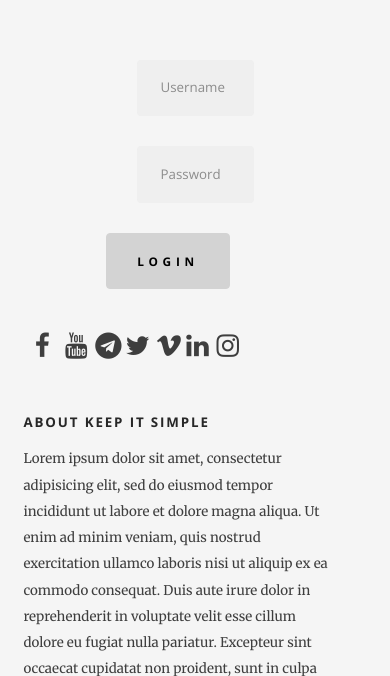
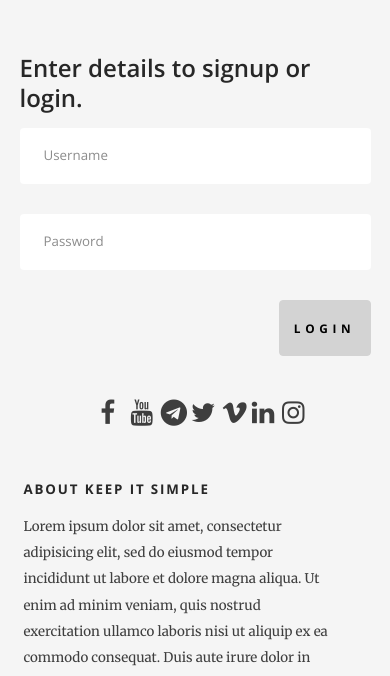
Before and after one commit to tobidada001/keep-it-simple-blog, a Django app: template keep_it_simple_blog/blog/templates/blog/login.html in a window 390 px wide. Shown: the part 179-855 px from the top of the page. Run offline with Django 4.2, Linux system fonts and the light colour scheme; the template is opened without the code that fills it, so the values that code supplies are empty; parts of the project's set-up code (start-up, migrations or seed data) failed here and were passed over; some libraries are stand-ins or nearby versions.

Commit message:
Added responsive login page

```diff
--- a/keep_it_simple_blog/blog/static/css/main.css
+++ b/keep_it_simple_blog/blog/static/css/main.css
@@ -71,6 +71,7 @@
 
 
 
+
 /* ===================================================================
  * # base style overrides
  *
--- a/keep_it_simple_blog/blog/templates/blog/base.html
+++ b/keep_it_simple_blog/blog/templates/blog/base.html
@@ -118,7 +118,7 @@
                     </li>
 
 
-                    <li  id="userlbl">
+                    <li  id="userlbl" >
 
                         {% if user.is_authenticated%}
 
@@ -126,7 +126,7 @@
                                 <a href="{% url 'logout' %}" ><span>Logout Admin ({{user}})</span> </a>
                             {% else %}
 
-                                <a href="{% url 'logout' %}" ><span>Logout {{user}}</span> </a>
+                                <a href="{% url 'logout' %}"  ><span>Logout {{user}}</span> </a>
                             {% endif %}
                         {% else %}
                            <a href="{% url 'login' %}">Login</a>
@@ -137,6 +137,10 @@
 
                 </ul>
 
+                <style>
+
+                </style>
+
             </div>
 
         </nav>
@@ -145,6 +149,7 @@
         <a class="header-menu-toggle" href="#0" title="Menu">
             <span>Menu</span>
         </a>
+
 
     </header>
     <!-- Header End -->
@@ -155,7 +160,7 @@
 
         <div class="row s-footer__top">
             <div class="column">
-                <ul class="s-footer__social" style="display: inline-flex;">
+                <ul class="s-footer__social" style="display: flex; justify-content: center; ">
 
                     {% for links in social_links %}
 
--- a/keep_it_simple_blog/blog/templates/blog/blog.html
+++ b/keep_it_simple_blog/blog/templates/blog/blog.html
@@ -8,7 +8,9 @@
 
         <div class="row">
 
+
             <div id="main" class="s-content__main large-8 column">
+                {% if request.GET.searchbox %}<strong style="font-size: 2em;"># {{request.GET.searchbox }} </strong>{% endif %}
 
                 {% for p in page %}
 
--- a/keep_it_simple_blog/blog/templates/blog/index.html
+++ b/keep_it_simple_blog/blog/templates/blog/index.html
@@ -10,6 +10,7 @@
         <div class="row">
 
             <div id="main" class="s-content__main large-8 column">
+                {% if request.GET.searchbox %}<strong style="font-size: 2em;"># {{request.GET.searchbox }} </strong>{% endif %}
                 {% if posts %}
 
                     <h3 style="margin-left: 0rem; margin-top: 0;" class="entry__title h3">Latest Posts</h3><br>
--- a/keep_it_simple_blog/blog/templates/blog/login.html
+++ b/keep_it_simple_blog/blog/templates/blog/login.html
@@ -1,22 +1,61 @@
-{% extends "blog/base.html" %}
+{% extends "blog/base.html" %} {% block content %}
 
-{% block content %}
+<form id="loginform" action="" method="POST">
+  {% csrf_token %}
 
 
 
-<form style="justify-content: center;" action="" method="POST">
-    {% csrf_token %}
-    <div style="width: 30%; margin: 4em auto; line-height: 3em;" >
-     <input name="username" style="width: 100%" type="text" placeholder="Username" class="text-search">
-     <input name="password" style="width: 100%" type="password" placeholder="Password" class="text-search">
+  <div id="loginformdiv">
+    <h3> Enter details to signup or login.</h3>
 
-     {% if request.GET.next %}
-     <input type="hidden" name="next" value="{{request.GET.next}}"/>
-     {% endif %}
+    <input name="username" type="text" placeholder="Username" class="text-search login-field" />
+    <input name="password" type="password" placeholder="Password" class="text-search login-field"  />
 
-    <input type="submit" style="float: right; margin-right: 2em;" value="Login">
+    {% if request.GET.next %}
+    <input type="hidden" name="next" value="{{request.GET.next}}" />
+    {% endif %}
 
-    </div>
+    <input type="submit" id="loginsubmitbtn" value="Login" />
+
+  </div>
+
+
 </form>
 
+<style>
+  .loginform h3{
+    margin: 0 !important;
+    padding: 0 !important;
+  }
+  #loginform {
+    justify-content: center;
+    width: 90%;
+    margin: auto;
+
+  }
+
+  #loginformdiv{
+    width: 100%;
+    margin: 0 auto 4em auto;
+    line-height: 3em;
+
+  }
+
+  .login-field {
+    width: 100%;
+    background-color: #fff !important;
+  }
+  #loginsubmitbtn {
+    float: right;
+    margin-right: 0;
+    padding: 0 1.5rem;
+  }
+
+  @media screen and (min-width: 701px) {
+    #loginformdiv{
+        width: 60%;
+    }
+  }
+</style>
+
 {% endblock content %}
--- a/keep_it_simple_blog/blog/templates/blog/search.html
+++ b/keep_it_simple_blog/blog/templates/blog/search.html
@@ -9,6 +9,7 @@
         <div class="row">
 
             <div id="main" class="s-content__main large-8 column">
+                {% if request.GET.searchbox %}<strong style="font-size: 2em;"># {{request.GET.searchbox }} </strong>{% endif %}
 
                 {% if posts %}
 
--- a/keep_it_simple_blog/blog/urls.py
+++ b/keep_it_simple_blog/blog/urls.py
@@ -3,21 +3,21 @@ from . import views
 from django.views.generic import TemplateView
 urlpatterns = [
     path('', views.index, name = "index"),
-    path('archives', views.archives, name = "archives"),
+    path('archives/', views.archives, name = "archives"),
     path('blog/', views.blog, name = "blog"),
     path('about', TemplateView.as_view(template_name = 'blog/about.html'), name = "about"),
     path('blog/<int:year>/<int:month>/<int:day>/<slug:pk>', views.single, name = "blog_single"),
     path('post-category/<str:pk>', views.postlist, name="postlist"),
     path('tags/<slug:pk>', views.tagposts, name="tagposts"),
-    path('search', views.search, name= "process_search"),
-    path('login', views.loginuser, name="login"),
+    path('search/', views.search, name= "process_search"),
+    path('login/', views.loginuser, name="login"),
     path('post/edit/drafts', views.DraftListView.as_view(), name = 'drafts'),
-    path('logout', views.logoutuser, name="logout"),
+    path('logout/', views.logoutuser, name="logout"),
     path('addcomment/<int:id>/<slug:pk>', views.addcomment, name='addcomment'),
     path('delete-comment/<int:id>', views.delete_comment, name='delete_comment'),
     path('approve-comment/<int:id>', views.approve_comment, name='approve_comment'),
-    path('privacy', TemplateView.as_view(template_name = 'blog/privacy.html'), name='privacy'),
-    path('contact', views.contact, name='contact'),
+    path('privacy/', TemplateView.as_view(template_name = 'blog/privacy.html'), name='privacy'),
+    path('contact/', views.contact, name='contact'),
     path('post/edit/new', views.newpost, name = 'newpost'),
     path('post/edit/<slug:pk>', views.editpost, name = 'editpost'),
     path('post/edit/delete/<slug:pk>', views.deletepost, name='deletepost'),
```
Also changed, not shown: keep_it_simple_blog/keep_it_simple_blog/settings.py (+13 -13 lines), 1 other file.
